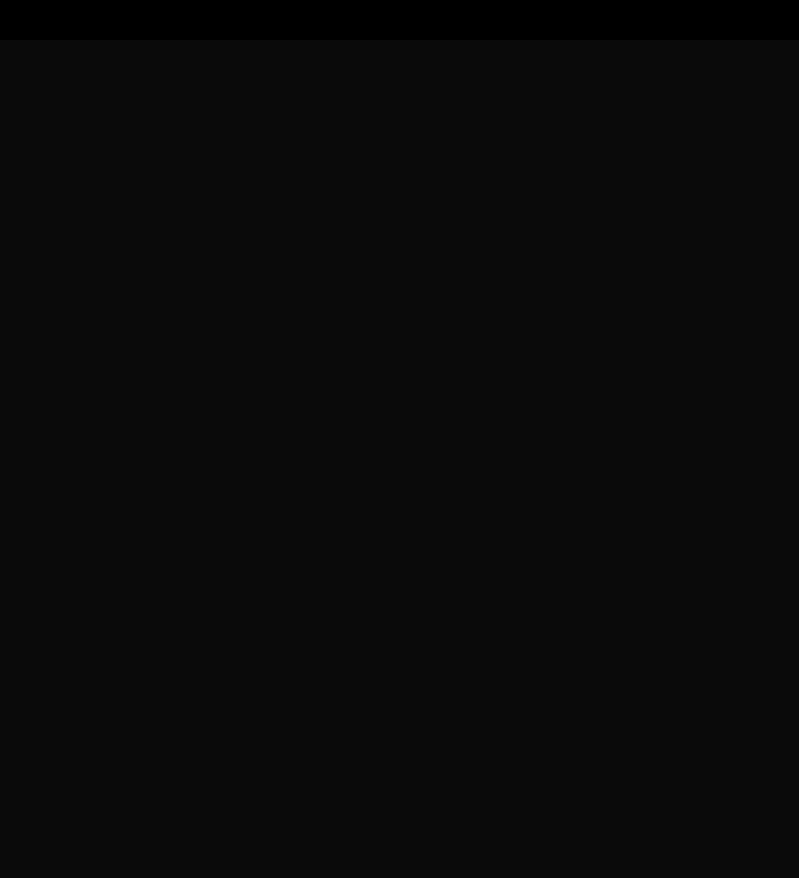
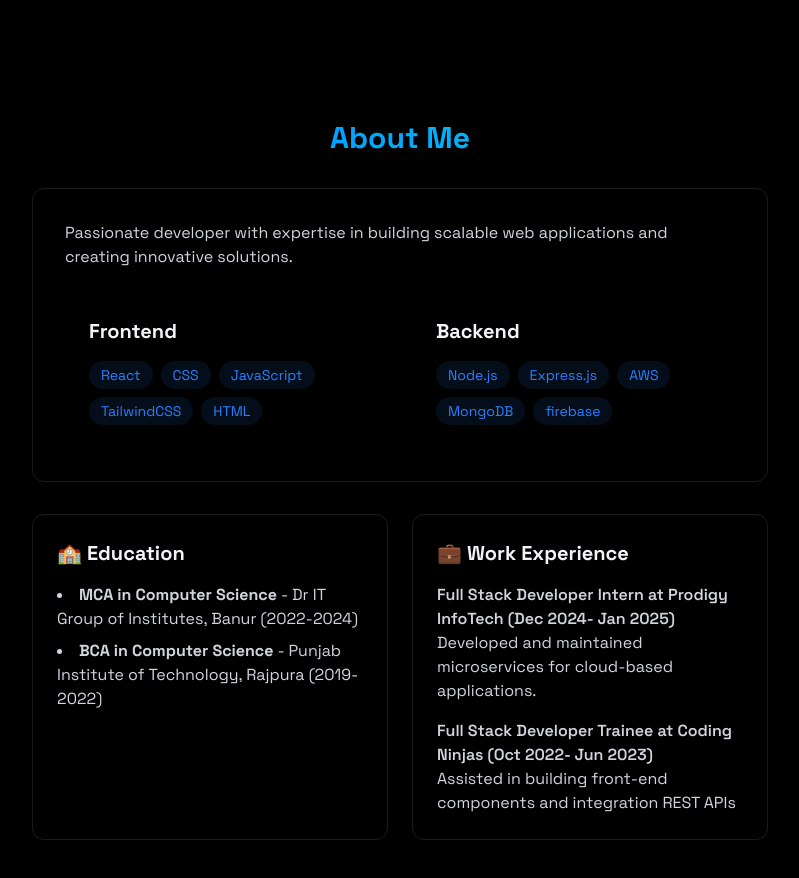
Before and after one commit to Gursimran-chouhan88/My-Portfolio, a React (Vite) app: page / in a window 1280 px wide. Shown: the part 760-1638 px from the top of the page, without its empty margins (240-1039 px from the left). Before the commit the page ends 800 px from the top, so only its background shows below. Built offline with nearby package versions, Linux system fonts and the light colour scheme.

Commit message:
feat: add About section component to showcase skills, education, and work experience

```diff
--- a/src/App.jsx
+++ b/src/App.jsx
@@ -5,6 +5,7 @@ import LoadingScreen from './components/LoadingScreen';
 import Navbar from './components/Navbar';
 import MobileMenu from './components/MobileMenu';
 import Home from './components/sections/home';
+import { About } from './components/sections/About';
 
 function App() {
 
@@ -20,6 +21,7 @@ function App() {
           <Navbar menuOpen={menuOpen} setMenuOpen={setMenuOpen}/>
           <MobileMenu menuOpen={menuOpen} setMenuOpen={setMenuOpen}/>
           <Home/>
+          <About/>
         </div>
     </>
   )
--- a/src/components/sections/About.jsx
+++ b/src/components/sections/About.jsx
@@ -0,0 +1,111 @@
+
+export const About = () => {
+  const frontendSkills = [
+    "React",
+    "CSS",
+    "JavaScript",
+    "TailwindCSS",
+    "HTML",
+  ];
+
+  const backendSkills = ["Node.js", "Express.js", "AWS", "MongoDB", "firebase"];
+
+  return (
+    <section
+      id="about"
+      className="min-h-screen flex items-center justify-center py-20"
+    >
+
+        <div className="max-w-3xl mx-auto px-4">
+          <h2 className="text-3xl font-bold mb-8 bg-gradient-to-r from-blue-500 to-cyan-400 bg-clip-text text-transparent text-center">
+            {" "}
+            About Me
+          </h2>
+
+          <div className="rounded-xl p-8 border-white/10 border hover:-translate-y-1 transition-all">
+            <p className="text-gray-300 mb-6">
+              Passionate developer with expertise in building scalable web
+              applications and creating innovative solutions.
+            </p>
+
+            <div className="grid grid-cols-1 md:grid-cols-2 gap-6">
+              <div className="rounded-xl p-6 hover:-translate-y-1 transition-all">
+                <h3 className="text-xl font-bold mb-4"> Frontend</h3>
+                <div className="flex flex-wrap gap-2">
+                  {frontendSkills.map((tech, key) => (
+                    <span
+                      key={key}
+                      className="bg-blue-500/10 text-blue-500 py-1 px-3 rounded-full text-sm hover:bg-blue-500/20
+                                    hover:shadow-[0_2px_8px_rgba(59,130,246,0.2)] transition
+                    "
+                    >
+                      {tech}
+                    </span>
+                  ))}
+                </div>
+              </div>
+
+              <div className="rounded-xl p-6 hover:-translate-y-1 transition-all">
+                <h3 className="text-xl font-bold mb-4"> Backend</h3>
+                <div className="flex flex-wrap gap-2">
+                  {backendSkills.map((tech, key) => (
+                    <span
+                      key={key}
+                      className="bg-blue-500/10 text-blue-500 py-1 px-3 rounded-full text-sm hover:bg-blue-500/20
+                                    hover:shadow-[0_2px_8px_rgba(59,130,2246,0.2)] transition
+                    "
+                    >
+                      {tech}
+                    </span>
+                  ))}
+                </div>
+              </div>
+            </div>
+          </div>
+
+          <div className="grid grid-cols-1 md:grid-cols-2 gap-6 mt-8">
+            <div className="p-6 rounded-xl border-white/10 border hover:-translate-y-1 transition-all">
+              <h3 className="text-xl font-bold mb-4"> 🏫 Education </h3>
+              <ul className="list-disc list-inside text-gray-300 space-y-2">
+                <li>
+                  <strong> MCA in Computer Science </strong> - Dr IT Group of Institutes, Banur
+                  (2022-2024)
+                </li>
+                <li>
+                  <strong> BCA in Computer Science </strong> - Punjab Institute of Technology, Rajpura
+                  (2019-2022)
+                </li>
+              </ul>
+            </div>
+            <div className="p-6 rounded-xl border-white/10 border hover:-translate-y-1 transition-all">
+              <h3 className="text-xl font-bold mb-4"> 💼 Work Experience </h3>
+              <div className="space-y-4 text-gray-300">
+                <div>
+                  <h4 className="font-semibold">
+
+                    Full Stack Developer Intern at Prodigy InfoTech (Dec 2024- Jan 2025)
+                  </h4>
+                  <p>
+                    Developed and maintained microservices for cloud-based
+                    applications.
+                  </p>
+                </div>
+
+                <div>
+                  <h4 className="font-semibold">
+
+                     Full Stack Developer Trainee at Coding Ninjas (Oct 2022- Jun 2023)
+                  </h4>
+                  <p>
+                    Assisted in building front-end components and integration
+                    REST APIs
+                  </p>
+                </div>
+              </div>
+            </div>
+          </div>
+        </div>
+
+    </section>
+  );
+};
--- a/src/components/sections/Home.jsx
+++ b/src/components/sections/Home.jsx
@@ -1,12 +1,12 @@
 
 
-const Home = (props) => {
+const Home = () => {
 
     return <section id="home"
     className="min-h-screen flex items-center justify-center relative"
     >
        <div className="text-center z-10 px-4">
-           <h1 className="text-5xl md:text-7xl font-bold mb-6 bg-gradient-to-r from-blue-500 to-purple-600 bg-clip-text text-transparent leading-right">
+           <h1 className="text-5xl md:text-7xl font-bold mb-6 bg-gradient-to-r from-blue-500 to-cyan-400 bg-clip-text text-transparent leading-right">
             Hi, I'm Gursimranjeet Singh
           </h1>
           <p className="text-gray-400 text-lg mb-8 max-w-lg mx-auto">
```
